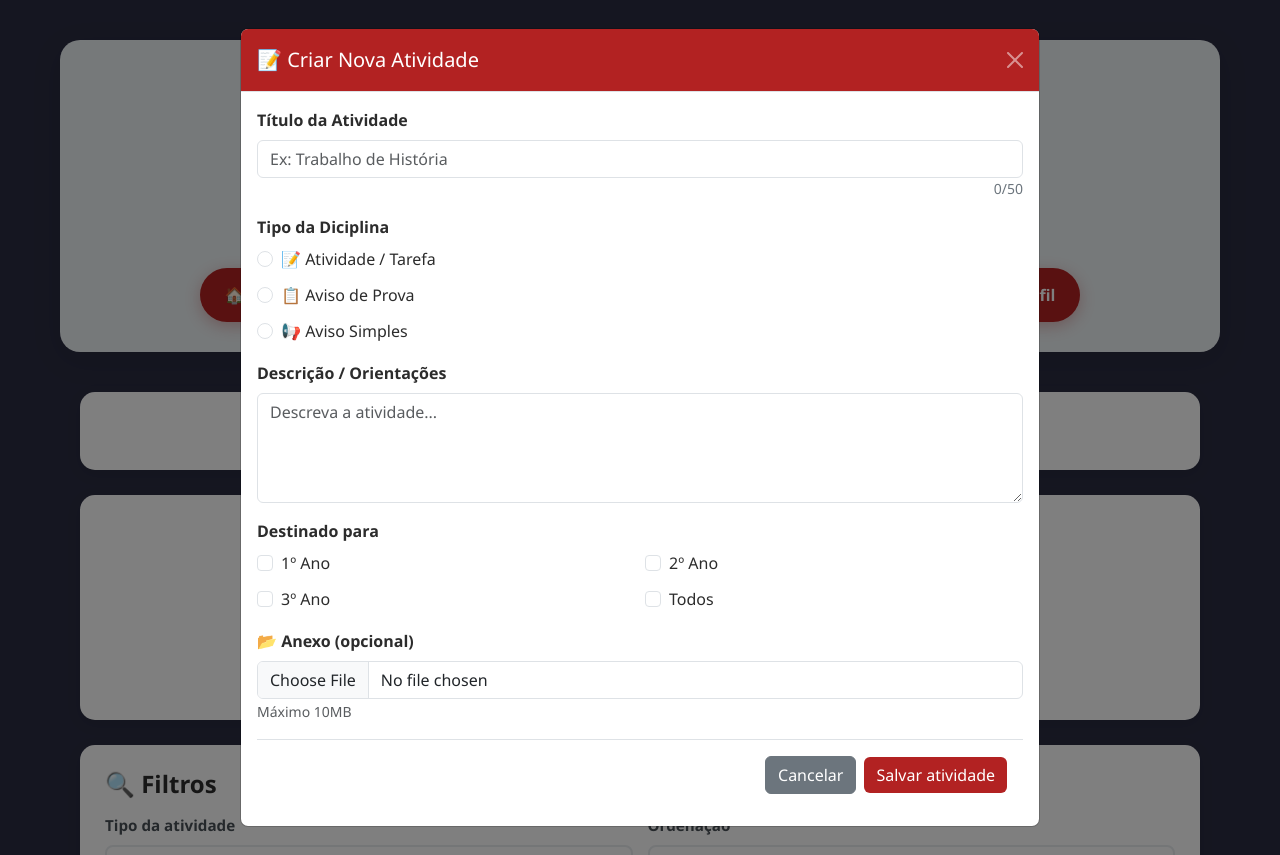
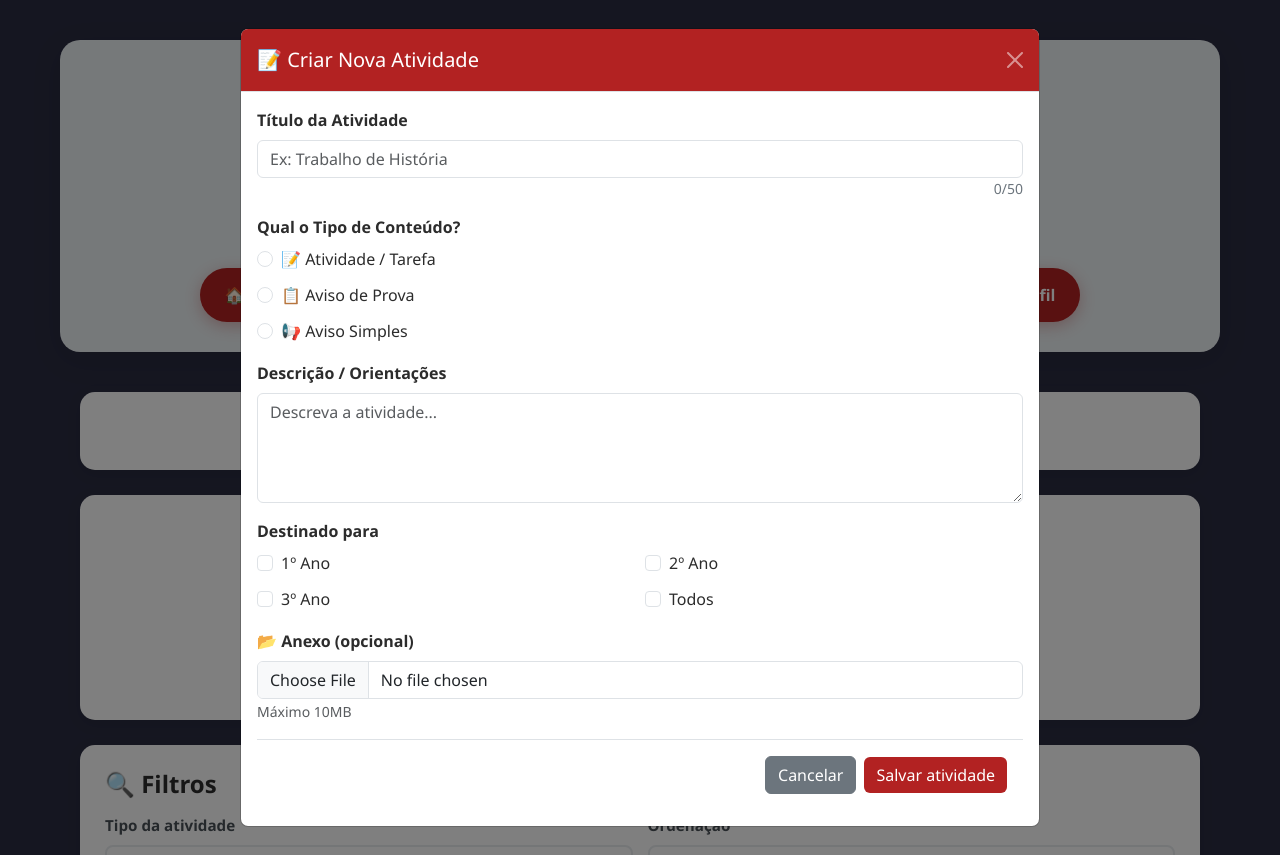
Before and after one commit to GrupoTcc462/StudyMate, a Django app: page /atividades/ in a window 1280 px wide, after a click on "Criar minha primeira atividade". Run offline with Django 5.2, Linux system fonts and the light colour scheme; a user stored in the database is signed in; data that the repository does not hold is empty.

Commit message:
atividades conteudo

```diff
--- a/atividades/templates/atividades/lista_aluno.html
+++ b/atividades/templates/atividades/lista_aluno.html
@@ -610,7 +610,7 @@
                         </div>
 
                         <div class="mb-3">
-                            <label class="form-label" style="font-weight: 600;">Tipo da Diciplina </label>
+                            <label class="form-label" style="font-weight: 600;">Qual o Tipo de Conteúdo? </label>
                             <div style="display: flex; flex-direction: column; gap: 10px;">
                                 <div class="form-check">
                                     <input class="form-check-input" type="radio" name="tipo" value="ATIVIDADE"
```
